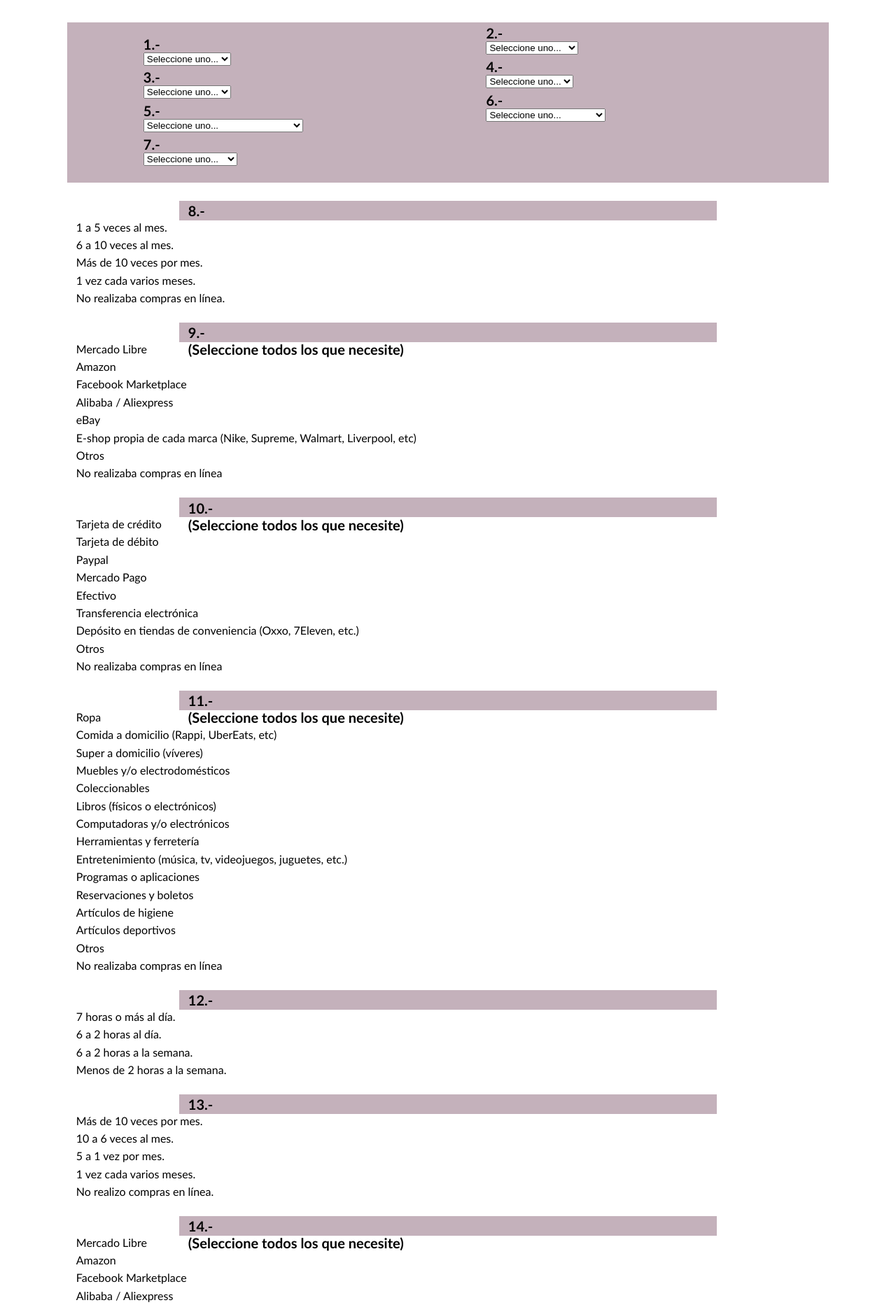
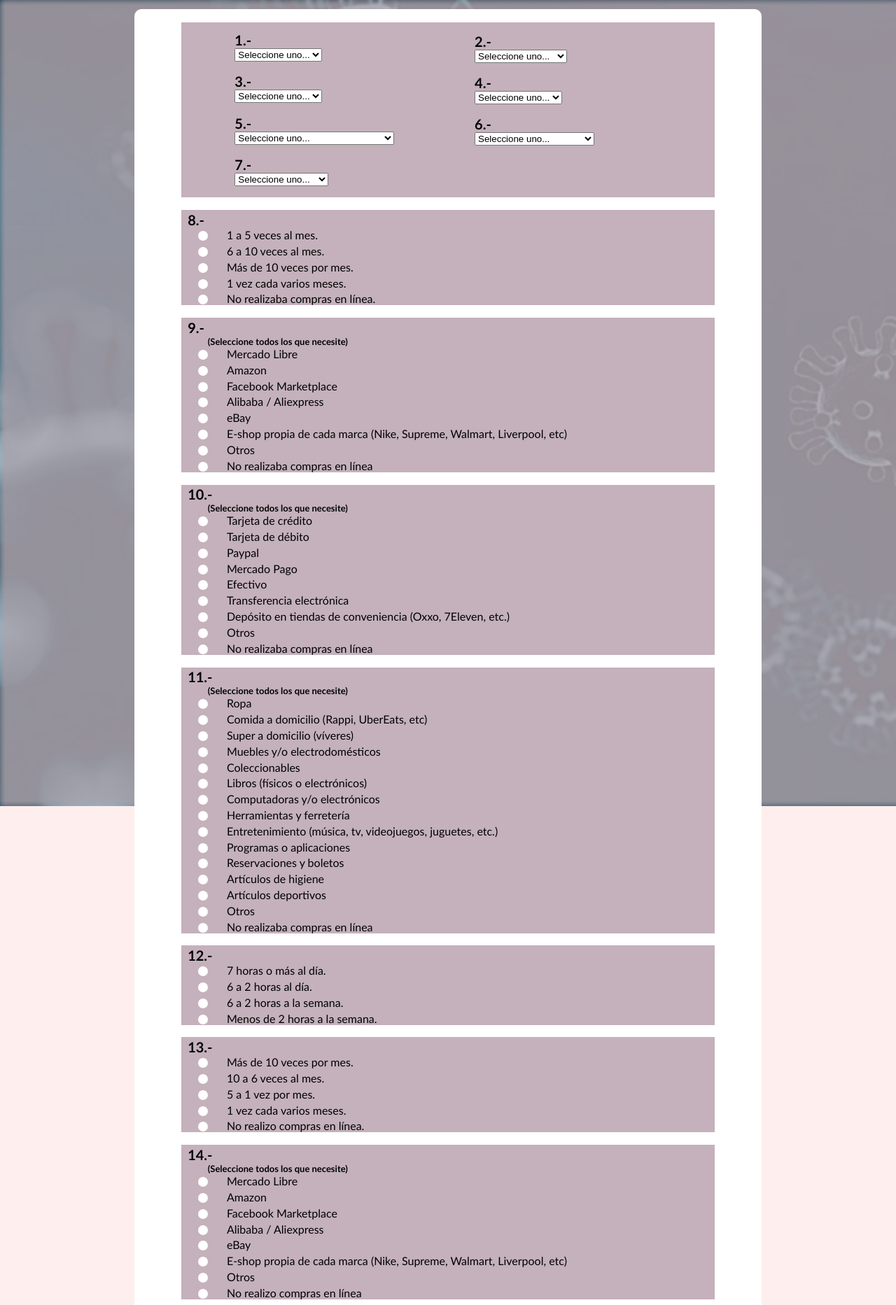
Before and after one commit to ernestolopezvv/covianalytics, a PHP site: page /encuesta.php in a window 1280 px wide. Shown: the part 82-1947 px from the top of the page at 70% size. Run offline with PHP 8.4, Linux system fonts and the light colour scheme; data that the repository does not hold is empty.

Commit message:
Update style.css

```diff
--- a/style.css
+++ b/style.css
@@ -550,30 +546,49 @@ footer{
     }
 }
 
-/*Encuesta*/
 .encuesta-format{
-	font-family:Candara;
+	font-family:'Candara';
+	background-image:url(img/fondo.jpg);
+	background-repeat: no-repeat;
+	background-attachment: fixed;
+	z-index:100;
+	background-color:#fee;
+	height:515%;
+
+}
+.white-space{
+	background-color:#fff;
+	width:70%;
+	margin-left:15%;
 	margin-top:1%;
-	margin-bottom:1.5%;
+	height:508%;
+	position:absolute;
+	border-radius:10px;
+
 }
+
 .pregunta{
 	background-color:#C4B1BB;
-	width:60%;
-	left:20%;
-	height:3.5%;
+	width:85%;
+	left:7.5%;
 	position:relative;
 	margin-top:2%;
 	padding-left: 1%;
 	padding-top:.2%;
 	font-size:20px;
 	z-index:100;
+}
 
+.opcion{
+	background-color:#C4B1BB;
+	width: 85%;
+	position:relative;
+	left:7.5%;
 }
-.opciones{
-	background-color:#C4B1BB;
-	width: 60%;
+.aviso{
+	left:3.8%;
+	font-size:13px;
 	position:relative;
-	left:20%;
 }
 .text-answer {
   display: block;
```
Also changed, not shown: other parts of style.css (+4 -40 lines).
